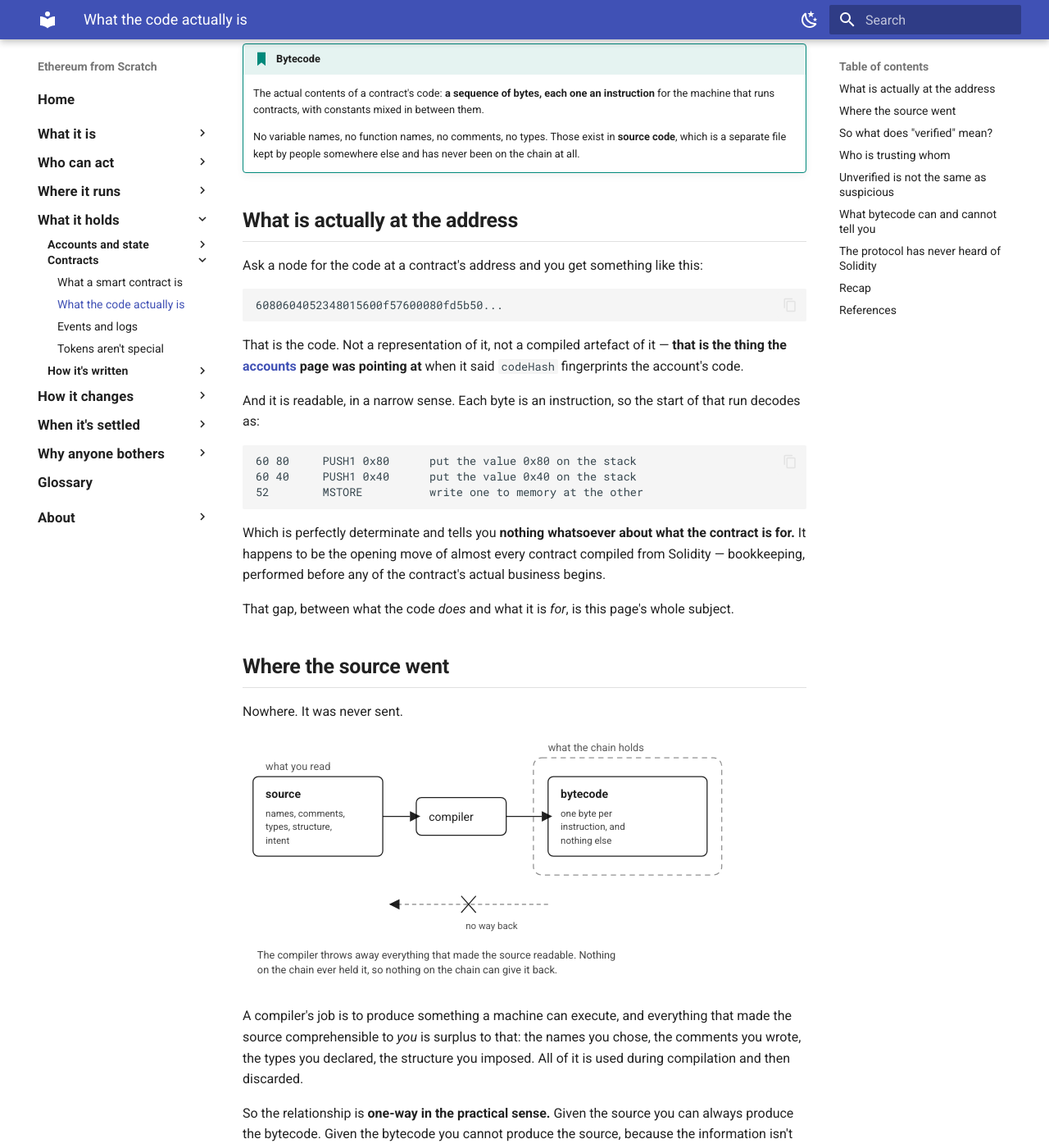
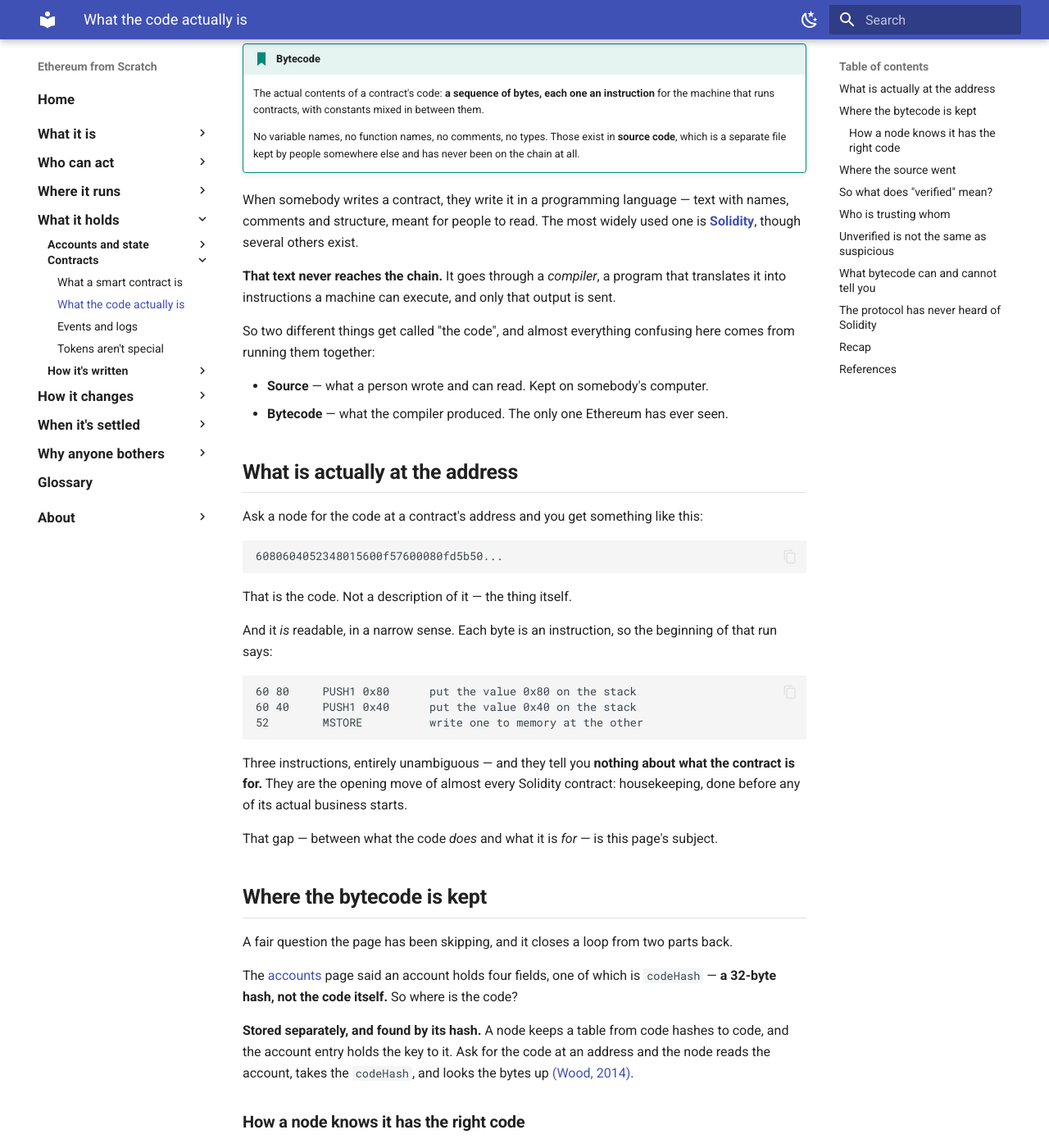
Before and after one commit to davide-stocco/ethereum-from-scratch, an MkDocs documentation site: the page built from docs/contracts/what-the-code-is.md, in a window 1280 px wide and 1400 px high, scrolled down 223 px. Shown: the whole window at 82% size. Built offline with MkDocs 1.6.1 and Material for MkDocs 9.7.7, drawn with Linux system fonts in a browser that asks for light colours; some of the changed text lies outside the part shown.

Commit message:
Say where the bytecode lives, and define Solidity
Three gaps a reader found, the middle one substantial.

Solidity appeared eleven times on the page and was defined nowhere, nor
in the glossary. Both fixed, and the glossary entry makes the point the
page closes on: Solidity is not part of Ethereum, and its output is
bytecode like any other compiler's.

The page never said where the code is kept or how a node knows it has the
right code, which is a strange omission for a page about what the code
is. New section: the account entry holds a codeHash, not the code; the
code sits in a separate store and is found by that hash; and a node
verifies it by hashing what it holds. That closes the chain of commitment
explicitly - block header, state root, account entry, codeHash, code - so
altering one byte of a contract makes the block header wrong. A
contract's code is committed to as firmly as anybody's balance. With the
consequence that identical contracts share one stored copy, since
identical bytecode has one hash.

A collapsed note covers how a contract gets called, pointing the anatomy
at the transactions page rather than duplicating it.

And the page opened on a hex dump before saying the simple thing. It now
leads with it: somebody writes text meant for people, that text never
reaches the chain, a compiler turns it into instructions, and only the
output is sent - with the two senses of "the code" named side by side,
since running them together is where the confusion starts. The two
densest paragraphs were cut back as well.

````diff
--- a/docs/contracts/what-the-code-is.md
+++ b/docs/contracts/what-the-code-is.md
@@ -17,6 +17,15 @@ description: The chain holds machine code, not the source you read on an explore
     in **source code**, which is a separate file kept by people somewhere else
     and has never been on the chain at all.
 
+When somebody writes a contract, they write it in a programming language — text with names, comments and structure, meant for people to read. The most widely used one is **[Solidity](../glossary.md#solidity "The language most Ethereum contracts are written in")**, though several others exist.
+
+**That text never reaches the chain.** It goes through a *compiler*, a program that translates it into instructions a machine can execute, and only that output is sent.
+
+So two different things get called "the code", and almost everything confusing here comes from running them together:
+
+- **Source** — what a person wrote and can read. Kept on somebody's computer.
+- **Bytecode** — what the compiler produced. The only one Ethereum has ever seen.
+
 ## What is actually at the address
 
 Ask a node for the code at a contract's address and you get something like this:
@@ -25,9 +34,9 @@ Ask a node for the code at a contract's address and you get something like this:
 6080604052348015600f57600080fd5b50...
 ```
 
-That is the code. Not a representation of it, not a compiled artefact of it — **that is the thing the [accounts](../accounts/accounts.md) page was pointing at** when it said `codeHash` fingerprints the account's code.
+That is the code. Not a description of it — the thing itself.
 
-And it is readable, in a narrow sense. Each byte is an instruction, so the start of that run decodes as:
+And it *is* readable, in a narrow sense. Each byte is an instruction, so the beginning of that run says:
 
 ```
 60 80     PUSH1 0x80      put the value 0x80 on the stack
@@ -35,9 +44,43 @@ And it is readable, in a narrow sense. Each byte is an instruction, so the start
 52        MSTORE          write one to memory at the other
 ```
 
-Which is perfectly determinate and tells you **nothing whatsoever about what the contract is for.** It happens to be the opening move of almost every contract compiled from Solidity — bookkeeping, performed before any of the contract's actual business begins.
+Three instructions, entirely unambiguous — and they tell you **nothing about what the contract is for.** They are the opening move of almost every Solidity contract: housekeeping, done before any of its actual business starts.
 
-That gap, between what the code *does* and what it is *for*, is this page's whole subject.
+That gap — between what the code *does* and what it is *for* — is this page's subject.
+
+## Where the bytecode is kept
+
+A fair question the page has been skipping, and it closes a loop from two parts back.
+
+The [accounts](../accounts/accounts.md) page said an account holds four fields, one of which is `codeHash` — **a 32-byte hash, not the code itself.** So where is the code?
+
+**Stored separately, and found by its hash.** A node keeps a table from code hashes to code, and the account entry holds the key to it. Ask for the code at an address and the node reads the account, takes the `codeHash`, and looks the bytes up [(Wood, 2014)](#ref-wood-2014).
+
+### How a node knows it has the right code
+
+By hashing what it holds. If a node is handed some bytes claiming to be a contract's code, it hashes them and compares against the `codeHash` in the account — and if they differ, the bytes are wrong. Nothing has to be trusted.
+
+And that `codeHash` is itself covered by the [state root](../accounts/state.md), which the block header commits to. So the chain of commitment runs all the way down:
+
+```
+block header → state root → the account entry → codeHash → the code
+```
+
+Alter one byte of a contract's code and its hash changes, so the account entry changes, so the state root changes, so the block header is wrong. **A contract's code is as firmly committed to as anybody's balance** — which is the same argument as the storage roots on the state page, applied to code.
+
+It also means **identical contracts share one stored copy.** Two deployments of the same bytecode have the same `codeHash`, so there is nothing to store twice. The account entries differ; the code they point at does not.
+
+??? note "And how does it get called?"
+
+    Mechanically: a transaction naming the contract's address as its
+    recipient, carrying some bytes as input. The node looks up the account,
+    fetches the code by its `codeHash`, and runs it with those input bytes
+    available to it.
+
+    Which bytes mean which function is the **ABI** convention from the
+    [previous page](smart-contracts.md) — the protocol just hands the code
+    whatever was sent. The anatomy of the transaction that does this belongs
+    with [transactions](../transactions/transactions.md).
 
 ## Where the source went
 
@@ -63,7 +106,7 @@ That is genuinely useful — it is very strong evidence that the source you are
 
 But notice what it is not. It is not the protocol telling you anything. **The chain holds bytecode and has no opinion about source**, so verification happens entirely off to one side, performed by a party who chose to do it.
 
-??? abstract "Why verification fails for honest code, and the hash hiding in the bytecode"
+??? abstract "Why verification can fail for honest code"
 
     Two details that explain most confusion around this.
 
@@ -146,7 +189,10 @@ Every language that targets Ethereum is an arrangement among people outside the
 
 ## Recap
 
+- Two things get called "the code": the **source** a person wrote, and the **bytecode** a compiler produced. Only the second has ever been on the chain.
 - A contract's code on-chain is **bytecode**: one byte per instruction, with constants between them. No names, no comments, no types.
+- The account entry holds only a **`codeHash`**; the code is stored separately and found by that hash. A node checks it has the right code by hashing what it holds.
+- `codeHash` is covered by the state root, so **a contract's code is committed to as firmly as anybody's balance** — and identical contracts share one stored copy.
 - **Source was never on the chain.** The compiler uses it and discards everything that made it readable, so the relationship is one-way: source gives bytecode, bytecode cannot give source.
 - Bytecode *is* readable as instructions and tells you nothing about purpose. The opening bytes of nearly every Solidity contract are memory bookkeeping.
 - **"Verified" means somebody produced source that compiles to exactly these bytes.** Strong evidence, performed off-chain by a party who chose to, and not a statement by the protocol.
````
Also changed, not shown: docs/glossary.md (+3 -0 lines).
